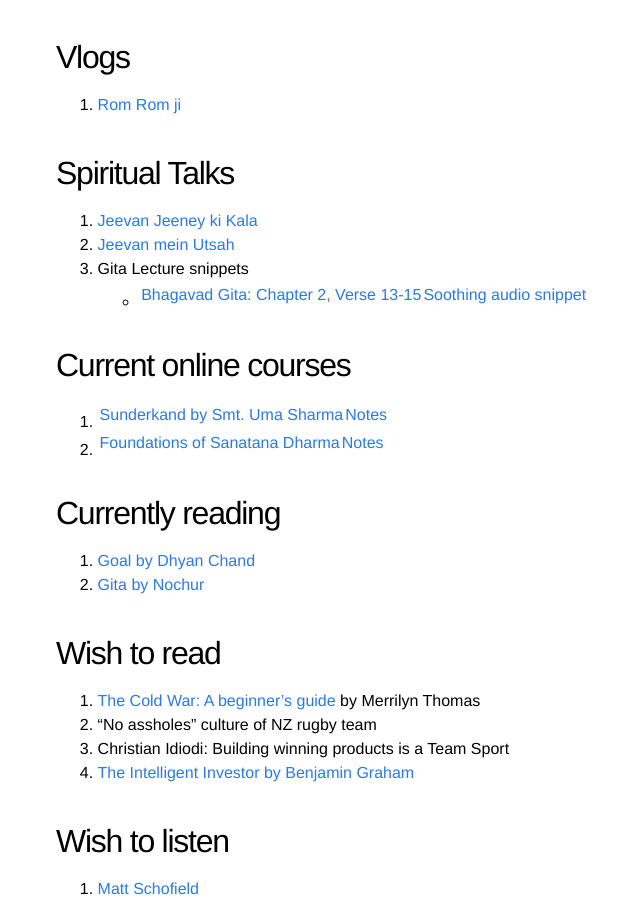
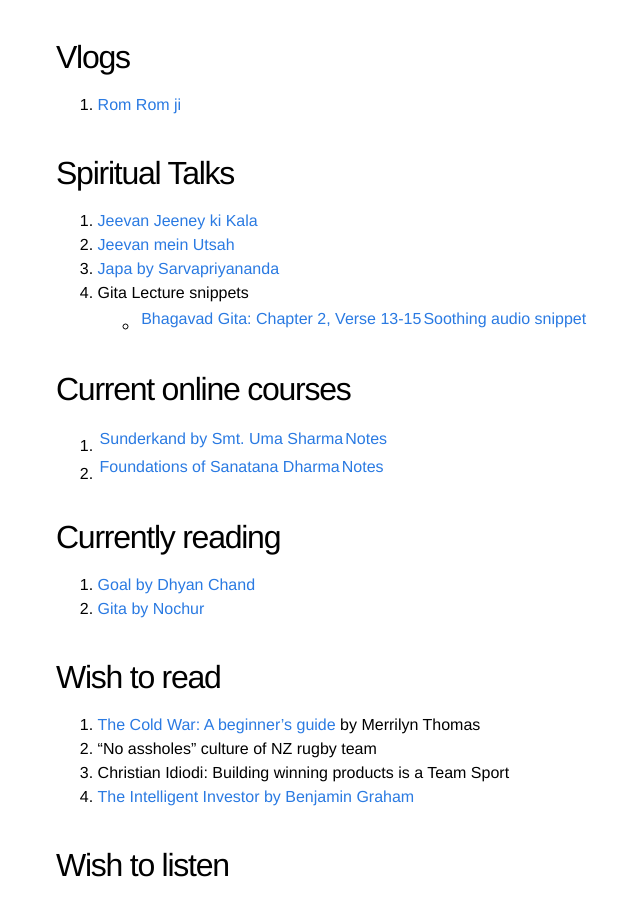
Before and after one commit to kislayabhi/kislayabhi.github.io, a Jekyll site: the page built from _posts/2024-7-23-My-personal-playlist.md, in a window 1280 px wide and 900 px high, scrolled down 1588 px. Shown: the whole window, without its empty margins (184-824 px from the left). Built offline with Jekyll 4.4.1, drawn with Linux system fonts in a browser that asks for light colours; comment, search, counter and statistics services are not loaded.

Commit message:
Update 2024-7-23-My-personal-playlist.md

```diff
--- a/_posts/2024-7-23-My-personal-playlist.md
+++ b/_posts/2024-7-23-My-personal-playlist.md
@@ -56,7 +56,8 @@ I have since very recently started realizing that there are certain things out t
 ## Spiritual Talks
 1. [Jeevan Jeeney ki Kala](https://youtu.be/mVBl__RbDsI)
 2. [Jeevan mein Utsah](https://youtu.be/JnGvHt4aorY)
-3. Gita Lecture snippets
+3. [Japa by Sarvapriyananda](https://youtu.be/ihjl6C61is8?si=Qz5bsKJ6WKibl-5o)
+4. Gita Lecture snippets
     - [Bhagavad Gita: Chapter 2, Verse 13-15](https://github.com/kislayabhi/kislayabhi.github.io/blob/master/_posts/Gita.md) | [Soothing audio snippet](https://youtu.be/QD6PMVBDrZ4?t=1990)
 
 ## Current online courses
```
